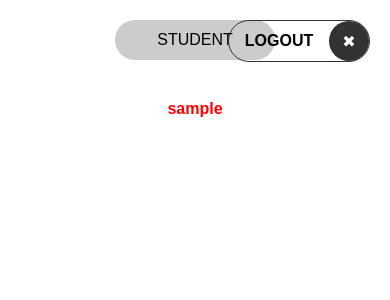
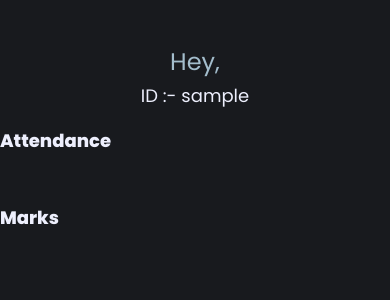
Before and after one commit to agkeshav/DBMS-Project, a PHP site: page /student-home.php in a window 390 px wide. Shown: the top 300 px of the page. Run offline with PHP 8.4, Linux system fonts and the light colour scheme; the visitor is signed in with stand-in values (Sample User, id 1); data that the repository does not hold is empty; some libraries are stand-ins or nearby versions; some web fonts are replaced.

Commit message:
Student Dashboard frontend done

```diff
--- /dev/null
+++ b/site/student-home.css
@@ -0,0 +1,346 @@
+@import url("https://fonts.googleapis.com/css2?family=Cairo:wght@200;300;400;500;600;700;800;900&family=Poppins:wght@300;400;500;600;700;800&display=swap");
+
+:root {
+  --color-primary: #7380ec;
+  --color-danger: #ff7782;
+  --color-success: #41f1b6;
+  --color-warning: #ffbb55;
+  --color-white: #fff;
+  --color-info: #7d8da1;
+  --color-dark: #363949;
+  --color-light: rgba(132, 139, 200, 0.18);
+  --color-dark-varient: #677483;
+  --color-background: #f6f6f9;
+
+  --card-border-radius: 2rem;
+  --border-radius-1: 0.4rem;
+  --border-radius-2: 1.2rem;
+
+  --card-padding: 1.8rem;
+  --box-shadow: 0 2rem 3rem var(--color-light);
+}
+
+.dark-theme {
+  --color-background: #181a1e;
+  --color-white: #202528;
+  --color-dark: #edeffd;
+  --color-dark-varient: #a3bdcc;
+  --color-light: rgba(0, 0, 0, 0.4);
+  --box-shadow: 0 2rem 3rem var(--color-light);
+}
+
+* {
+  margin: 0;
+  padding: 0;
+  text-decoration: none;
+  list-style: none;
+  box-sizing: border-box;
+}
+
+html {
+  font-size: 14px;
+  scroll-behavior: smooth;
+}
+body {
+  font-family: "Poppins", sans-serif;
+  font-size: 0.88rem;
+  background: var(--color-background);
+  user-select: none;
+  overflow-x: hidden;
+  color: var(--color-dark);
+}
+* {
+  color: var(--color-dark);
+}
+img {
+  display: block;
+  width: 100%;
+}
+h1 {
+  font-weight: 800;
+  font-size: 1.8rem;
+}
+h2 {
+  font-size: 1.4rem;
+}
+h3 {
+  font-size: 0.87rem;
+}
+h4 {
+  font-size: 0.8rem;
+}
+h5 {
+  font-size: 0.77rem;
+}
+small {
+  font-size: 0.75rem;
+}
+
+.text-muted {
+  color: var(--color-info);
+}
+p {
+  color: var(--color-dark-varient);
+}
+b {
+  color: var(--color-dark);
+}
+
+.primary {
+  color: var(--color-primary);
+}
+.danger {
+  color: var(--color-danger);
+}
+.success {
+  color: var(--color-success);
+}
+.warning {
+  color: var(--color-warning);
+}
+
+.container {
+  position: relative;
+  display: grid;
+  width: 93%;
+  margin: 0 3rem;
+  gap: 1.8rem;
+  grid-template-columns: 14rem auto 23rem;
+  padding-top: 4rem;
+}
+header h3 {
+  font-weight: 500;
+}
+header {
+  position: fixed;
+  width: 100vw;
+  z-index: 1000;
+  background-color: var(--color-background);
+}
+header.active {
+  box-shadow: var(--box-shadow);
+}
+header .logo {
+  display: flex;
+  gap: 0.8rem;
+  margin-right: auto;
+}
+header .logo img {
+  width: 2rem;
+  height: 2rem;
+}
+
+header,
+header .navbar {
+  display: flex;
+  align-items: center;
+  justify-content: flex-end;
+  padding: 0 3rem;
+  color: var(--color-info);
+}
+header .navbar a {
+  display: flex;
+  margin-left: 2rem;
+  gap: 1rem;
+  align-items: center;
+  justify-content: space-between;
+  position: relative;
+  height: 3.7rem;
+  transition: all 300ms ease;
+  padding: 0 2rem;
+}
+header .navbar a:hover {
+  padding-top: 1.5rem;
+}
+header .navbar a.active {
+  background: var(--color-light);
+  color: var(--color-primary);
+}
+header .navbar a.active::before {
+  content: "";
+  background-color: var(--color-primary);
+  position: absolute;
+  height: 5px;
+  width: 100%;
+  left: 0;
+  top: 0;
+}
+header #profile-btn {
+  display: none;
+  font-size: 2rem;
+  margin: 0.5rem 2rem 0 0;
+  cursor: pointer;
+}
+header .theme-toggler {
+  background: var(--color-light);
+  display: flex;
+  justify-content: space-between;
+  align-items: center;
+  height: 1.6rem;
+  width: 4.2rem;
+  cursor: pointer;
+  border-radius: var(--border-radius-1);
+  margin-right: 2rem;
+}
+header .theme-toggler span {
+  font-size: 1.2rem;
+  width: 50%;
+  height: 100%;
+  display: flex;
+  align-items: center;
+  justify-content: center;
+}
+header .theme-toggler span.active {
+  background-color: var(--color-primary);
+  color: white;
+  border-radius: var(--border-radius-1);
+}
+
+/* Home Section  */
+main {
+  position: relative;
+  margin-top: 1.4rem;
+}
+/* main .subjects {
+  display: grid;
+  grid-template-columns: repeat(5, 1fr);
+  gap: 1.6rem;
+} */
+
+main .subjects > div {
+  background-color: var(--color-white);
+  padding: var(--card-padding);
+  border-radius: var(--card-border-radius);
+  margin-top: 1rem;
+  box-shadow: var(--box-shadow);
+  transition: all 300ms ease;
+}
+main .subjects > div:hover {
+  box-shadow: none;
+}
+main .subjects > div span {
+  background-color: var(--color-primary);
+  padding: 0.5rem;
+  border-radius: 50%;
+  color: var(--color-white);
+  font-size: 1.5rem;
+}
+main .subjects > div.mth span,
+main .subjects > div.cg span {
+  background: var(--color-danger);
+}
+main .subjects > div.cs span {
+  background: var(--color-success);
+}
+
+main .subjects h3 {
+  margin: 1rem 0 0.6rem;
+  font-size: 1rem;
+}
+main .subjects .progress {
+  position: relative;
+  width: 89px;
+  height: 89px;
+  border-radius: 50%;
+  margin: auto;
+}
+main .subjects svg circle {
+  fill: none;
+  stroke: var(--color-primary);
+  stroke-width: 8;
+  stroke-linecap: round;
+  transform: translate(5px, 5px);
+  stroke-dasharray: 110;
+  stroke-dashoffset: 92;
+}
+main .subjects .eg svg circle {
+  stroke-dashoffset: 25;
+  stroke-dasharray: 210;
+}
+main .subjects .mth svg circle {
+  stroke-dashoffset: 7;
+  stroke-dasharray: 210;
+}
+main .subjects .cs svg circle {
+  stroke-dashoffset: 35;
+  stroke-dasharray: 210;
+}
+main .subjects .cg svg circle {
+  stroke-dashoffset: 0;
+  stroke-dasharray: 210;
+}
+main .subjects .net svg circle {
+  stroke-dashoffset: 5;
+  stroke-dasharray: 210;
+}
+main .subjects .progress .number {
+  position: absolute;
+  top: 0;
+  left: 0;
+  height: 100%;
+  width: 100%;
+  display: flex;
+  justify-content: center;
+  align-items: center;
+}
+
+/* MEDIA QUERIES  */
+@media screen and (max-width: 1200px) {
+  html {
+    font-size: 12px;
+  }
+  .container {
+    grid-template-columns: 13rem auto 20rem;
+  }
+  header {
+    position: fixed;
+  }
+  .container {
+    padding-top: 4rem;
+  }
+  header .logo h2 {
+    display: none;
+  }
+  header .navbar h3 {
+    display: none;
+  }
+  header .navbar a {
+    width: 4.5rem;
+    padding: 0 1rem;
+  }
+}
+
+@media screen and (max-width: 768px) {
+  html {
+    font-size: 10px;
+  }
+  header {
+    padding: 0 0.8rem;
+  }
+  .container {
+    width: 100%;
+    grid-template-columns: 1fr;
+    margin: 0;
+  }
+  header #profile-btn {
+    display: inline;
+  }
+  header .navbar {
+    padding: 0;
+  }
+  header .navbar a {
+    margin: 0 0.5rem 0 0;
+  }
+  header .theme-toggler {
+    margin: 0;
+  }
+
+  main {
+    padding: 0 2rem;
+  }
+
+  .right {
+    width: 100%;
+    padding: 2rem;
+  }
+}
--- a/site/student-home.php
+++ b/site/student-home.php
@@ -10,14 +10,14 @@
   <meta name="viewport" content="width=device-width, initial-scale=1.0">
   <meta http-equiv="X-UA-Compatible" content="ie=edge">
   <title>Student</title>
-
-  <link rel="stylesheet" href="style.css">
+  <link href="https://fonts.googleapis.com/icon?family=Material+Icons+Sharp" rel="stylesheet" />
+  <link rel="stylesheet" href="student-home.css">
   <link rel="stylesheet" href="//use.fontawesome.com/releases/v5.0.7/css/all.css">
-
   <link href="https://fonts.googleapis.com/css?family=Be+Vietnam:400,600,800&display=swap" rel="stylesheet">
 </head>
 
-<body>
+
+<body class="dark-theme">
 
   <?php
   $servname = "localhost";
@@ -26,22 +26,22 @@
   if ($conn->connect_error)
     die("Connection failed: " . $conn->connect_error);
   ?>
-
-<div class="page-container">
-
-<div class="user-label rect-circ">
-  <span class="rect-circ">STUDENT</span>
+  <header>
+    <div class="navbar">
+      <div onClick="logout()">
+        <span class="material-icons-sharp" onClick="logout()"></span>
+        <h3>Logout</h3>
       </div>
 
-<div class="btn-logout rect-circ" onClick="logout()">
-  <span class="rect-circ">LOGOUT</span>
-  <div class="rect-circ">✖</div>
     </div>
-
-<div class="user-info">
+  </header>
+  <div class="container" style="display: flex; flex-direction: column;  ">
+    <div class="profile">
+      <div class="top">
+        <div class="info" style="text-align: center;">
           <?php
           $sql = "SELECT StudentID, PersonID FROM STUDENT
-            WHERE STUDENT.StudentID = ".$_SESSION["userid"];
+            WHERE STUDENT.StudentID = " . $_SESSION["userid"];
           $res = $conn->query($sql);
 
           $pid = -1;
@@ -51,41 +51,53 @@
             }
           }
 
-    $sql = "SELECT * FROM PERSON WHERE PERSON.PersonID = ".$pid;
+          $sql = "SELECT * FROM PERSON WHERE PERSON.PersonID = " . $pid;
           $res = $conn->query($sql);
 
           if ($res->num_rows > 0) {
             while ($row = $res->fetch_assoc()) {
-        $name = $row['FirstName']." ";
+              $name = $row['FirstName'] . " ";
               if ($row['MiddleName'] != "")
-          $name .= $row['MiddleName']." ";
+                $name .= $row['MiddleName'] . " ";
               $name .= $row['LastName'];
             }
           }
-
-    echo "<span>$name</span>";
-    echo "<span>"; echo $_SESSION["userid"]; echo "</span>";
+          echo "<p style='font-size: 24px;'>Hey, <b style='font-size: 28px;'>$name</b></p>";
+          echo '<small style="font-size: 18px;"> ID :- ';
+          echo $_SESSION["userid"];
+          echo "</small>";
           ?>
         </div>
-
+      </div>
+    </div>
     <?php
     $courses = array();
 
     $sql = "SELECT * FROM UNDERTAKES, COURSE, DEPARTMENT
-          WHERE UNDERTAKES.StudentID =".$_SESSION["userid"].
+          WHERE UNDERTAKES.StudentID =" . $_SESSION["userid"] .
       " AND UNDERTAKES.CourseID = COURSE.CourseID
           AND DEPARTMENT.DeptNo = COURSE.DeptNo";
     $res = $conn->query($sql);
 
     if ($res->num_rows > 0) {
       while ($row = $res->fetch_assoc()) {
-      array_push($courses,
-        array($row['DeptName'], $row['CourseID'], $row['CourseName'],
-          $row['ClassesTaken'], $row['Attendance'], $row['InternalMarks'], $row['PaperMarks']));
+        array_push(
+          $courses,
+          array(
+            $row['DeptName'],
+            $row['CourseID'],
+            $row['CourseName'],
+            $row['ClassesTaken'],
+            $row['Attendance'],
+            $row['InternalMarks'],
+            $row['PaperMarks']
+          )
+        );
       }
     }
-
-
+    echo '<h1 style="display:inline;">Attendance</h1>';
+    echo '<main style="display: flex; flex-direction: row;">
+      ';
     for ($i = 0; $i < count($courses); $i++) {
       $total = $courses[$i][5] + $courses[$i][6];
       $grdpt = min(floor($total / 10) + 1, 10);
@@ -95,68 +107,55 @@
       } else {
         $attendancePercentage = 0; // Set to 0 if the denominator is 0 to avoid division by zero.
       }
-
-    echo
-    '<div class="rect-round-sm std-course-container">
-      <div class="std-course-info">
-        <div class="rect-round-sm std-course-dept">
-          <span>'.$courses[$i][0].'</span>
-        </div>
-
-        <div class="rect-round-sm std-course-cred">
-          <div class="rect-round-sm std-course-id">
-            <span>'.$courses[$i][1].'</span>
-          </div>
-
-          <div class="std-course-name">
-            <span>'.$courses[$i][2].'</span>
+      echo '
+      <div class="subjects" style=" margin-left:20px">
+        <div class="eg">
+          <span class="material-icons-sharp">architecture</span>
+          <h2>' . $courses[$i][0] . '</h2>
+           <h2>' . $courses[$i][1] . ' :- ' . $courses[$i][2] . '</h2>
+          <h2>' . $courses[$i][4] . '/' . $courses[$i][3] . '</h2>
+          <div class="progress">
+            <svg>
+              <circle cx="38" cy="38" r="36"></circle>
+            </svg>
+            <div class="number">
+              <p>' . $attendancePercentage . '%</p>
             </div>
           </div>
         </div>
 
-      <div class="std-course-data">
-        <div class="std-course-attendance">
-          <div class="std-course-attendance-data">
-            <span>Total Classes: </span>
-            <span>'.$courses[$i][3].'</span>
+      </div>
+    ';
+
+    }
+    echo '</main>';
+    echo '<h1>Marks</h1>';
+    echo '<main style="display: flex; flex-direction: row;">
+';
+    for ($i = 0; $i < count($courses); $i++) {
+      $total = $courses[$i][5] + $courses[$i][6];
+      $grdpt = min(floor($total / 10) + 1, 10);
+
+
+      echo '
+      <div class="subjects" style="margin-top:35px; margin-left:20px">
+        <div class="eg">
+          <span class="material-icons-sharp">architecture</span>
+          <h2>' . $courses[$i][0] . '</h2>
+           <h2>' . $courses[$i][1] . ' :- ' . $courses[$i][2] . '</h2>
+          <h3>Internal Marks:- ' . $courses[$i][5] . '</h3>
+          <h3>Paper Marks:- ' . $courses[$i][6] . '</h3>
+          <h3>Total Marks:- ' . $total . '</h3>
+          <h3>Grade Point:- ' . $grdpt . '</h3>
+
         </div>
 
-          <div class="std-course-attendance-data">
-            <span>Classes Attended: </span>
-            <span>'.$courses[$i][4].'</span>
       </div>
+    ';
 
+    }
+    echo '</main>';
 
-          <div class="std-course-attendance-data">
-            <span>Attendance: </span>
-            <span>'.$attendancePercentage.'%</span>
-          </div>
-        </div>
-
-        <div class="std-course-marks">
-          <div class="std-course-marks-data">
-            <span>Internal Marks: </span>
-            <span>'.$courses[$i][5].'</span>
-          </div>
-
-          <div class="std-course-marks-data">
-            <span>Paper Marks: </span>
-            <span>'.$courses[$i][6].'</span>
-          </div>
-
-          <div class="std-course-marks-data">
-            <span>Total: </span>
-            <span>'.$total.'</span>
-          </div>
-
-          <div class="std-course-marks-data">
-            <span>Grade Point: </span>
-            <span>'.$grdpt.'</span>
-          </div>
-        </div>
-      </div>
-    </div>';
-  }
     ?>
 
   </div>
```
Lines whose indentation alone changed are shown as unchanged.
